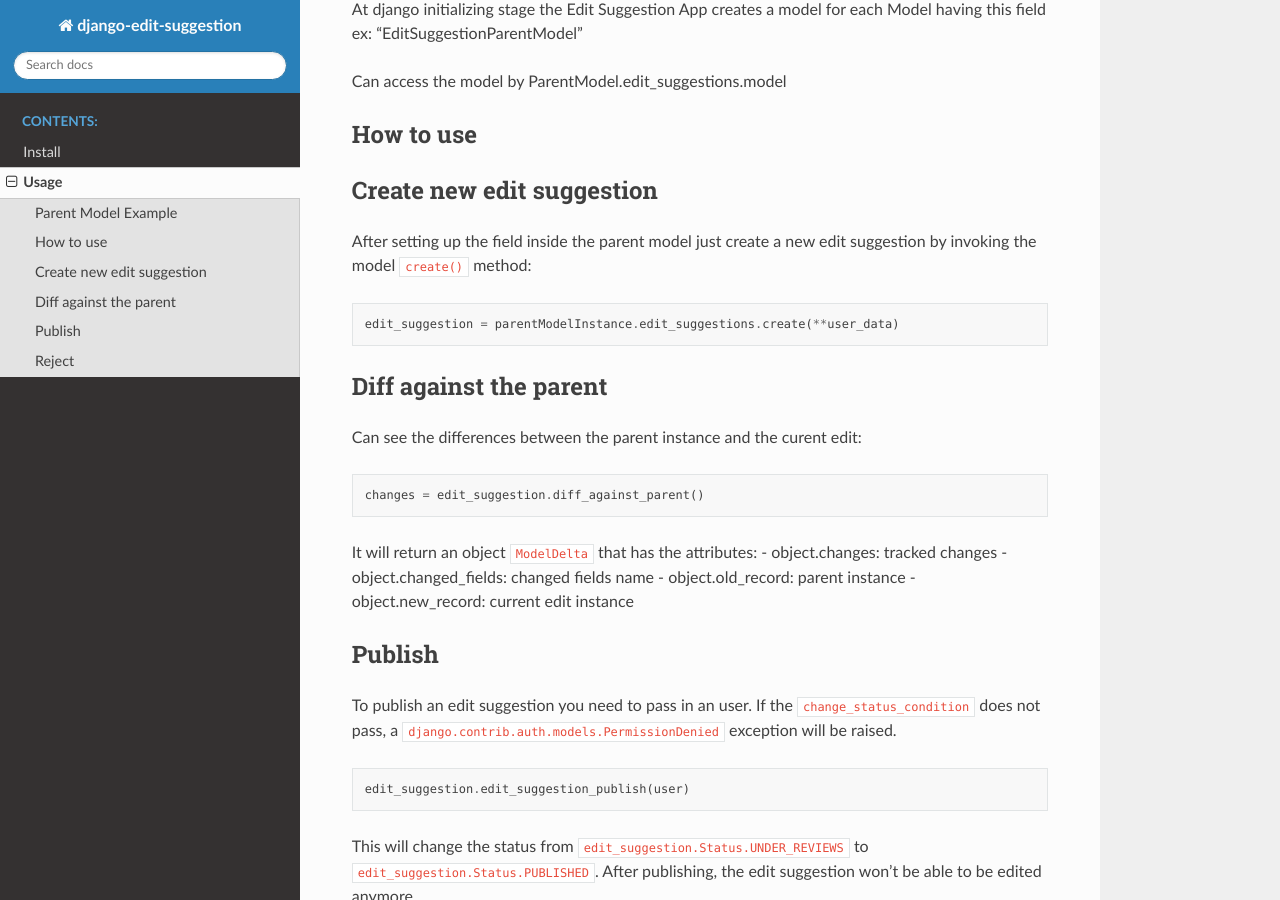
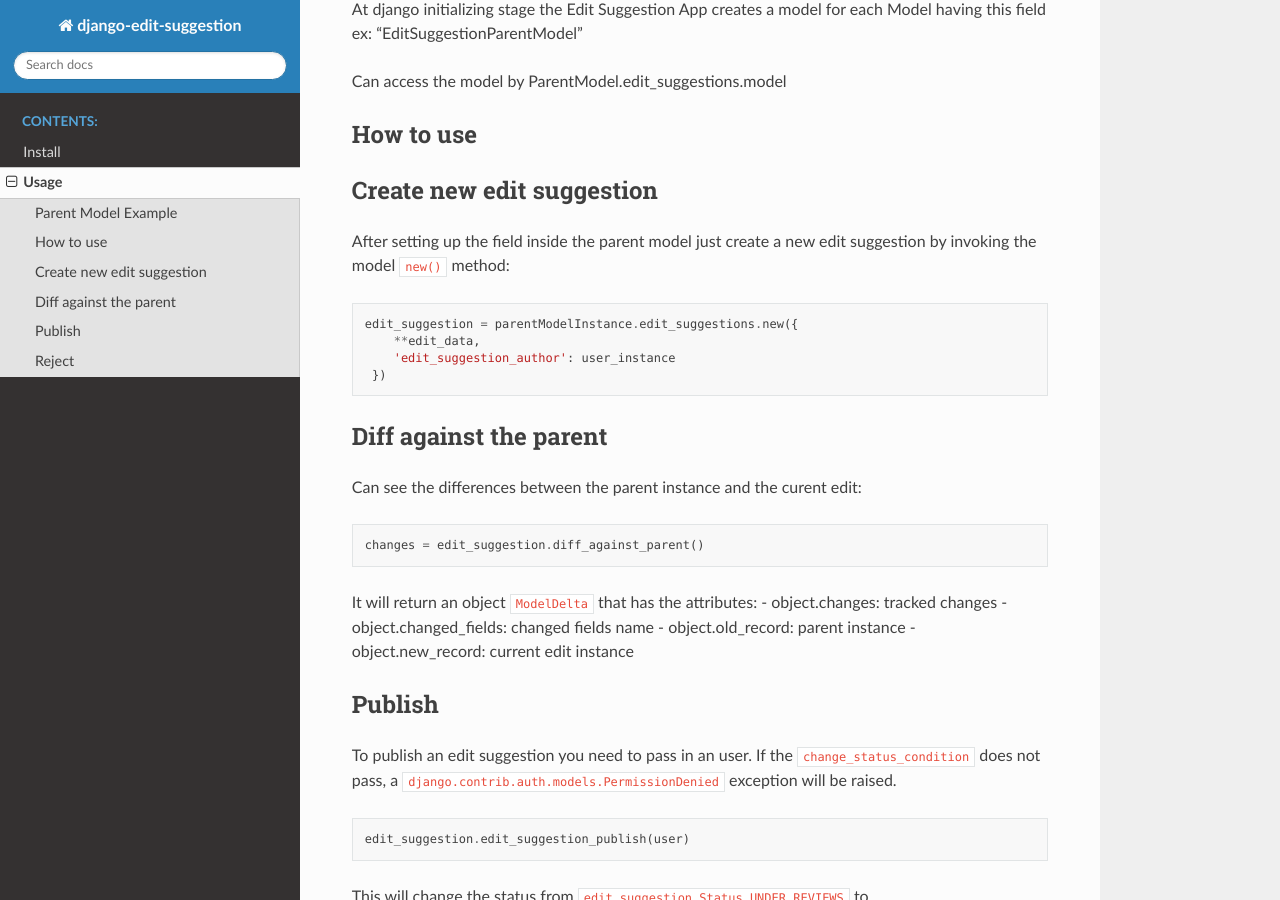
Before and after one commit to smileservices/django-edit-suggestion, a Sphinx documentation site: the page built from docs/usage.rst, in a window 1280 px wide and 900 px high, scrolled down 918 px. Built offline with Sphinx 7.4.7 and the Read the Docs theme 2.0.0, drawn with Linux system fonts in a browser that asks for light colours.

Commit message:
fix usage docs - use new instead of create method

```diff
--- a/docs/usage.rst
+++ b/docs/usage.rst
@@ -51,12 +51,14 @@ How to use
 
 Create new edit suggestion
 ~~~~~~~~~~~~~~~~~~~~~~~~~~
-After setting up the field inside the parent model just create a new edit suggestion by invoking the model ``create()`` method:
+After setting up the field inside the parent model just create a new edit suggestion by invoking the model ``new()`` method:
 
 .. code-block:: python
 
-    edit_suggestion = parentModelInstance.edit_suggestions.create(**user_data)
-
+    edit_suggestion = parentModelInstance.edit_suggestions.new({
+        **edit_data,
+        'edit_suggestion_author': user_instance
+     })
 
 Diff against the parent
 ~~~~~~~~~~~~~~~~~~~~~~~
```
Also changed, not shown: 5 other files.
